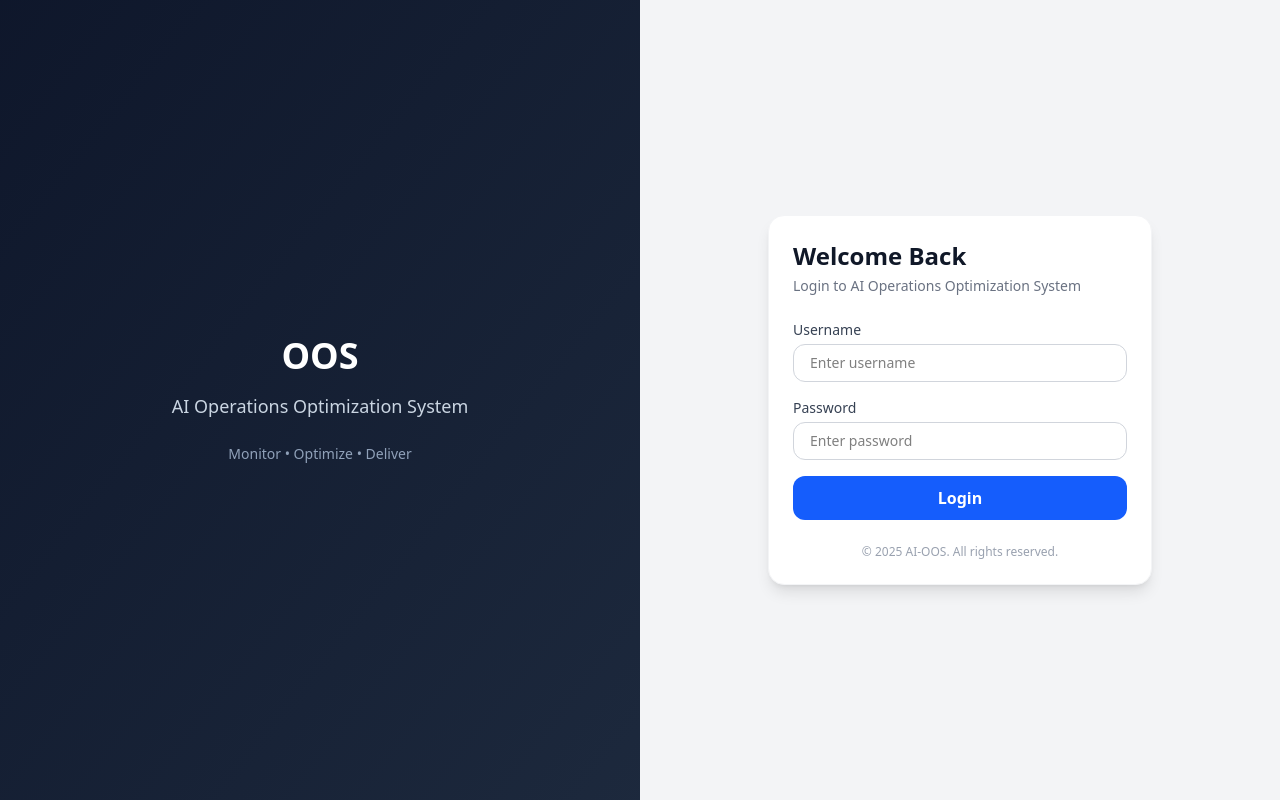
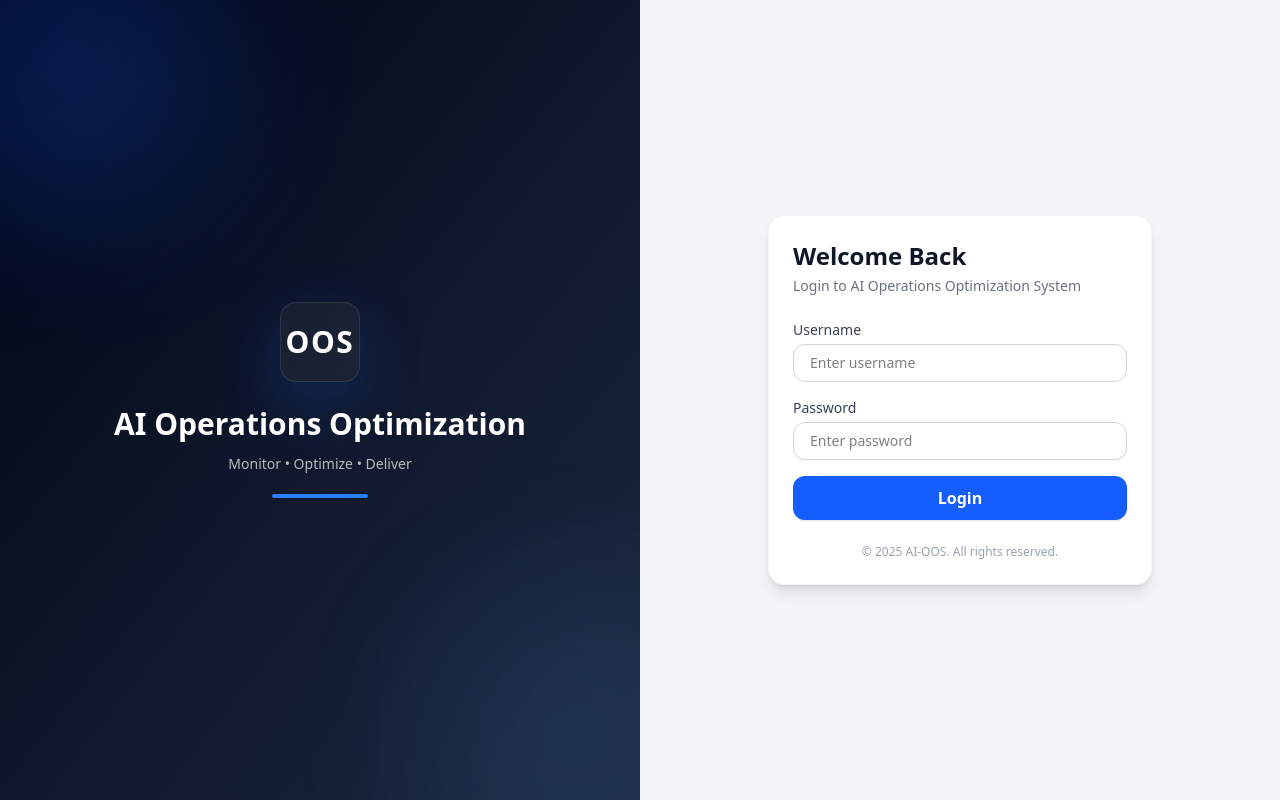
Before and after one commit to leonardkb/oos, a React (Vite) app: page / in a window 1280 px wide. Built offline with nearby package versions, Linux system fonts and the light colour scheme.

Commit message:
animation

```diff
--- a/src/pages/DashboardPage.jsx
+++ b/src/pages/DashboardPage.jsx
@@ -1,4 +1,6 @@
 import { useState } from "react";
+import { motion } from "framer-motion";
+
 import Navbar from "../Components/Navbar";
 import Sidebar from "../Components/Sidebar";
 import StatCard from "../Components/StatCard";
@@ -12,50 +14,93 @@ export default function DashboardPage() {
   const [sidebarOpen, setSidebarOpen] = useState(false);
   const [chatOpen, setChatOpen] = useState(false);
 
+  // ✅ Animation variants
+  const page = {
+    hidden: { opacity: 0 },
+    show: { opacity: 1, transition: { duration: 0.35 } },
+  };
+
+  const container = {
+    hidden: {},
+    show: {
+      transition: { staggerChildren: 0.08, delayChildren: 0.05 },
+    },
+  };
+
+  const section = {
+    hidden: { opacity: 0, y: 14 },
+    show: { opacity: 1, y: 0, transition: { duration: 0.45, ease: "easeOut" } },
+  };
+
+  const gridItem = {
+    hidden: { opacity: 0, y: 12, scale: 0.98 },
+    show: { opacity: 1, y: 0, scale: 1, transition: { duration: 0.4, ease: "easeOut" } },
+  };
+
   return (
-    <div className="flex min-h-screen bg-gray-100">
+    <motion.div
+      variants={page}
+      initial="hidden"
+      animate="show"
+      className="flex min-h-screen bg-gray-100"
+    >
       <Sidebar sidebarOpen={sidebarOpen} setSidebarOpen={setSidebarOpen} />
 
-      <div className="flex-1 flex flex-col">
+      <div className="flex-1 flex flex-col min-w-0">
         <Navbar
           onMenuClick={() => setSidebarOpen(true)}
           onChatClick={() => setChatOpen((v) => !v)}
         />
 
         <main className="flex-1 overflow-y-auto p-4 lg:p-6">
-          <div className="space-y-6">
+          {/* ✅ Stagger everything inside */}
+          <motion.div variants={container} initial="hidden" animate="show" className="space-y-6">
             {/* Welcome */}
-            <div>
+            <motion.div variants={section}>
               <h2 className="text-lg lg:text-xl font-semibold">
                 Welcome, John Miller
               </h2>
               <p className="text-sm text-gray-500">
                 Apparel Factory Control Center
               </p>
-            </div>
+            </motion.div>
 
             {/* AI Summary */}
-            <div className="bg-gradient-to-r from-blue-600 to-blue-500 text-white p-4 lg:p-5 rounded-xl shadow">
+            <motion.div
+              variants={section}
+              className="bg-gradient-to-r from-blue-600 to-blue-500 text-white p-4 lg:p-5 rounded-xl shadow"
+            >
               <h3 className="font-semibold mb-2">AI Daily Summary</h3>
               <ul className="text-sm space-y-1">
                 <li>• Line 3 efficiency dropped due to operator shortage</li>
                 <li>• Order PO-2345 at risk of delay</li>
                 <li>• Fabric batch FB-221 needs more relaxation time</li>
               </ul>
-            </div>
+            </motion.div>
 
             {/* KPIs */}
-            <div className="grid grid-cols-2 lg:grid-cols-4 gap-4">
+            <motion.div variants={section} className="grid grid-cols-2 lg:grid-cols-4 gap-4">
+              <motion.div variants={gridItem}>
                 <StatCard title="Today's Production" value="12,450" unit="pcs" trend="+4%" />
+              </motion.div>
+
+              <motion.div variants={gridItem}>
                 <StatCard title="Overall Efficiency" value="82%" trend="-3%" />
+              </motion.div>
+
+              <motion.div variants={gridItem}>
                 <StatCard title="Orders at Risk" value="3" trend="⚠️" />
+              </motion.div>
+
+              <motion.div variants={gridItem}>
                 <StatCard title="Warehouse Stock" value="58,300" unit="pcs" trend="+1.2%" />
-            </div>
+              </motion.div>
+            </motion.div>
 
-           <div className="space-y-3">
+            {/* Alerts */}
+            <motion.div variants={section} className="space-y-3">
               <h3 className="font-semibold">Alerts & Insights</h3>
 
-  {/* Responsive layout */}
               <div
                 className="
                   flex flex-col
@@ -65,34 +110,39 @@ export default function DashboardPage() {
                   pb-2
                 "
               >
-    <AlertCard
-      text="Line 3 efficiency below 70%"
-      type="warning"
-    />
-    <AlertCard
-      text="Order PO-2345 may miss delivery date"
-      type="danger"
-    />
-    <AlertCard
-      text="Fabric batch FB-221 under relaxation time"
-      type="info"
-    />
+                <motion.div variants={gridItem} className="min-w-[280px]">
+                  <AlertCard text="Line 3 efficiency below 70%" type="warning" />
+                </motion.div>
+
+                <motion.div variants={gridItem} className="min-w-[280px]">
+                  <AlertCard text="Order PO-2345 may miss delivery date" type="danger" />
+                </motion.div>
+
+                <motion.div variants={gridItem} className="min-w-[280px]">
+                  <AlertCard text="Fabric batch FB-221 under relaxation time" type="info" />
+                </motion.div>
               </div>
-</div>
+            </motion.div>
 
+            {/* Tables */}
+            <motion.div
+              variants={section}
+              className="grid grid-cols-1 lg:grid-cols-2 gap-6"
+            >
+              <motion.div variants={gridItem}>
+                <ProductionLineTable />
+              </motion.div>
 
-
-            {/* ✅ Tables Section (NOW IN THE RIGHT PLACE) */}
-            <div className="grid grid-cols-1 lg:grid-cols-2 gap-6">
-              <ProductionLineTable />
+              <motion.div variants={gridItem}>
                 <FinishedGoodsTable />
-            </div>
-          </div>
+              </motion.div>
+            </motion.div>
+          </motion.div>
         </main>
       </div>
 
-      {/* Floating Chat Button + Panel */}
+      {/* Chatbot */}
       <Chatbot chatOpen={chatOpen} setChatOpen={setChatOpen} />
-    </div>
+    </motion.div>
   );
 }
--- a/src/pages/Login.jsx
+++ b/src/pages/Login.jsx
@@ -1,6 +1,7 @@
 import { useState } from "react";
 import { useNavigate } from "react-router-dom";
 import SplashScreen from "../Components/SplashScreen";
+import { motion, AnimatePresence } from "framer-motion";
 
 export default function Login() {
   const navigate = useNavigate();
@@ -17,7 +18,49 @@ export default function Login() {
       navigate("/dashboard");
     } else {
       setError("Invalid username or password");
+      // clear error after a bit (optional)
+      setTimeout(() => setError(""), 2500);
     }
+  };
+
+  // Animations
+  const page = {
+    hidden: { opacity: 0 },
+    show: { opacity: 1, transition: { duration: 0.4 } },
+    exit: { opacity: 0, transition: { duration: 0.25 } },
+  };
+
+  const leftPanel = {
+    hidden: { opacity: 0, scale: 0.98, x: -12 },
+    show: { opacity: 1, scale: 1, x: 0, transition: { duration: 0.55, ease: "easeOut" } },
+  };
+
+  const card = {
+    hidden: { opacity: 0, y: 18, scale: 0.98 },
+    show: { opacity: 1, y: 0, scale: 1, transition: { duration: 0.55, ease: "easeOut" } },
+  };
+
+  const stagger = {
+    hidden: {},
+    show: { transition: { staggerChildren: 0.08, delayChildren: 0.1 } },
+  };
+
+  const item = {
+    hidden: { opacity: 0, y: 10 },
+    show: { opacity: 1, y: 0, transition: { duration: 0.35, ease: "easeOut" } },
+  };
+
+  const errorAnim = {
+    hidden: { opacity: 0, y: -6 },
+    show: { opacity: 1, y: 0, transition: { duration: 0.25 } },
+    exit: { opacity: 0, y: -6, transition: { duration: 0.2 } },
+  };
+
+  const shake = {
+    shake: {
+      x: [0, -10, 10, -8, 8, -4, 4, 0],
+      transition: { duration: 0.5 },
+    },
   };
 
   return (
@@ -32,35 +75,104 @@ export default function Login() {
         />
       )}
 
-      {/* Login Page (shown after splash) */}
+      {/* Login Page */}
+      <AnimatePresence>
         {!showSplash && (
-        <div className="min-h-screen flex bg-gray-100">
+          <motion.div
+            key="login"
+            variants={page}
+            initial="hidden"
+            animate="show"
+            exit="exit"
+            className="min-h-screen flex bg-gray-100"
+          >
             {/* LEFT: Branding */}
-          <div className="hidden lg:flex w-1/2 bg-gradient-to-br from-slate-900 to-slate-800 text-white items-center justify-center p-10">
-            <div className="max-w-md text-center">
-              <h1 className="text-4xl font-bold mb-4">OOS</h1>
-              <p className="text-lg text-slate-300 mb-6">
-                AI Operations Optimization System
-              </p>
-              <p className="text-sm text-slate-400 mt-6">
+            <motion.div
+              variants={leftPanel}
+              initial="hidden"
+              animate="show"
+              className="
+                hidden lg:flex w-1/2
+                bg-gradient-to-br from-slate-950 via-slate-900 to-slate-800
+                text-white items-center justify-center p-10
+                relative overflow-hidden
+              "
+            >
+              {/* soft glow */}
+              <div className="absolute -top-24 -left-24 h-80 w-80 rounded-full bg-blue-600/20 blur-3xl" />
+              <div className="absolute -bottom-24 -right-24 h-80 w-80 rounded-full bg-blue-400/10 blur-3xl" />
+
+              <div className="relative max-w-md text-center">
+                <motion.div
+                  initial={{ opacity: 0, scale: 0.85 }}
+                  animate={{ opacity: 1, scale: 1 }}
+                  transition={{ delay: 0.15, duration: 0.5, ease: "easeOut" }}
+                  className="
+                    mx-auto w-20 h-20 rounded-2xl bg-white/5 border border-white/10
+                    flex items-center justify-center shadow-[0_20px_60px_rgba(37,99,235,0.25)]
+                  "
+                >
+                  <span className="text-3xl font-extrabold tracking-wider">OOS</span>
+                </motion.div>
+
+                <motion.h1
+                  initial={{ opacity: 0, y: 10 }}
+                  animate={{ opacity: 1, y: 0 }}
+                  transition={{ delay: 0.25, duration: 0.45 }}
+                  className="text-3xl font-bold mt-6"
+                >
+                  AI Operations Optimization
+                </motion.h1>
+
+                <motion.p
+                  initial={{ opacity: 0 }}
+                  animate={{ opacity: 1 }}
+                  transition={{ delay: 0.35, duration: 0.45 }}
+                  className="text-sm text-white/70 mt-3"
+                >
                   Monitor • Optimize • Deliver
-              </p>
+                </motion.p>
+
+                <motion.div
+                  initial={{ scaleX: 0 }}
+                  animate={{ scaleX: 1 }}
+                  transition={{ delay: 0.45, duration: 0.45 }}
+                  style={{ transformOrigin: "left" }}
+                  className="mx-auto mt-5 h-1 w-24 rounded-full bg-blue-500"
+                />
               </div>
-          </div>
+            </motion.div>
 
             {/* RIGHT: Login Form */}
             <div className="w-full lg:w-1/2 flex items-center justify-center p-6">
-            <div className="w-full max-w-sm bg-white rounded-2xl shadow-lg border border-gray-100 p-6">
-              <h2 className="text-2xl font-semibold text-gray-900">
+              <motion.div
+                variants={card}
+                initial="hidden"
+                animate="show"
+                className="
+                  w-full max-w-sm bg-white rounded-2xl shadow-lg
+                  border border-gray-100 p-6
+                "
+              >
+                <motion.div variants={stagger} initial="hidden" animate="show">
+                  <motion.h2 variants={item} className="text-2xl font-semibold text-gray-900">
                     Welcome Back
-              </h2>
-              <p className="text-sm text-gray-500 mt-1">
+                  </motion.h2>
+
+                  <motion.p variants={item} className="text-sm text-gray-500 mt-1">
                     Login to AI Operations Optimization System
-              </p>
+                  </motion.p>
 
-              <form onSubmit={handleSubmit} className="mt-6 space-y-4">
+                 <motion.form
+  variants={error ? shake : stagger}
+  initial="hidden"
+  animate={error ? "shake" : "show"}
+  onSubmit={handleSubmit}
+  className="mt-6 space-y-4"
+>
+
                     {/* Username */}
-                <div>
+                    <motion.div variants={item}>
                       <label className="block text-sm font-medium text-gray-700 mb-1">
                         Username
                       </label>
@@ -69,13 +181,15 @@ export default function Login() {
                         value={username}
                         onChange={(e) => setUsername(e.target.value)}
                         placeholder="Enter username"
-                    className="w-full rounded-xl border border-gray-300 px-4 py-2
-                    text-sm focus:outline-none focus:ring-2 focus:ring-blue-500"
+                        className="
+                          w-full rounded-xl border border-gray-300 px-4 py-2 text-sm
+                          focus:outline-none focus:ring-2 focus:ring-blue-500
+                        "
                       />
-                </div>
+                    </motion.div>
 
                     {/* Password */}
-                <div>
+                    <motion.div variants={item}>
                       <label className="block text-sm font-medium text-gray-700 mb-1">
                         Password
                       </label>
@@ -84,35 +198,55 @@ export default function Login() {
                         value={password}
                         onChange={(e) => setPassword(e.target.value)}
                         placeholder="Enter password"
-                    className="w-full rounded-xl border border-gray-300 px-4 py-2
-                    text-sm focus:outline-none focus:ring-2 focus:ring-blue-500"
+                        className="
+                          w-full rounded-xl border border-gray-300 px-4 py-2 text-sm
+                          focus:outline-none focus:ring-2 focus:ring-blue-500
+                        "
                       />
-                </div>
+                    </motion.div>
 
                     {/* Error */}
+                    <AnimatePresence>
                       {error && (
-                  <div className="text-sm text-red-600 bg-red-50 border border-red-200 rounded-lg px-3 py-2">
+                        <motion.div
+                          variants={errorAnim}
+                          initial="hidden"
+                          animate="show"
+                          exit="exit"
+                          className="
+                            text-sm text-red-700 bg-red-50 border border-red-200
+                            rounded-lg px-3 py-2
+                          "
+                        >
                           {error}
-                  </div>
+                        </motion.div>
                       )}
+                    </AnimatePresence>
 
-                {/* Login Button */}
-                <button
+                    {/* Button */}
+                    <motion.button
+                      variants={item}
+                      whileHover={{ scale: 1.01 }}
+                      whileTap={{ scale: 0.98 }}
                       type="submit"
-                  className="w-full bg-blue-600 hover:bg-blue-700 text-white py-2.5
-                  rounded-xl font-semibold transition"
+                      className="
+                        w-full bg-blue-600 hover:bg-blue-700 text-white py-2.5
+                        rounded-xl font-semibold transition shadow-sm
+                      "
                     >
                       Login
-                </button>
-              </form>
+                    </motion.button>
+                  </motion.form>
 
-              <p className="text-xs text-gray-400 mt-6 text-center">
+                  <motion.p variants={item} className="text-xs text-gray-400 mt-6 text-center">
                     © 2025 AI-OOS. All rights reserved.
-              </p>
+                  </motion.p>
+                </motion.div>
+              </motion.div>
             </div>
-          </div>
-        </div>
+          </motion.div>
         )}
+      </AnimatePresence>
     </>
   );
 }
```
Lines whose indentation alone changed are shown as unchanged.
